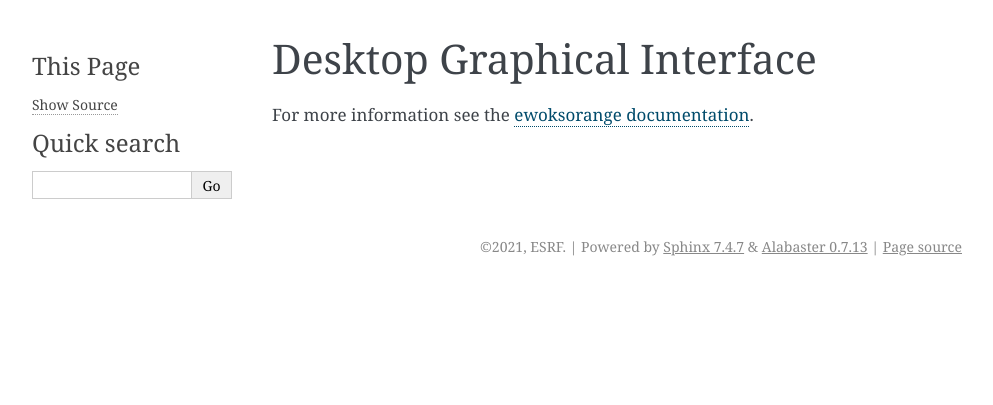
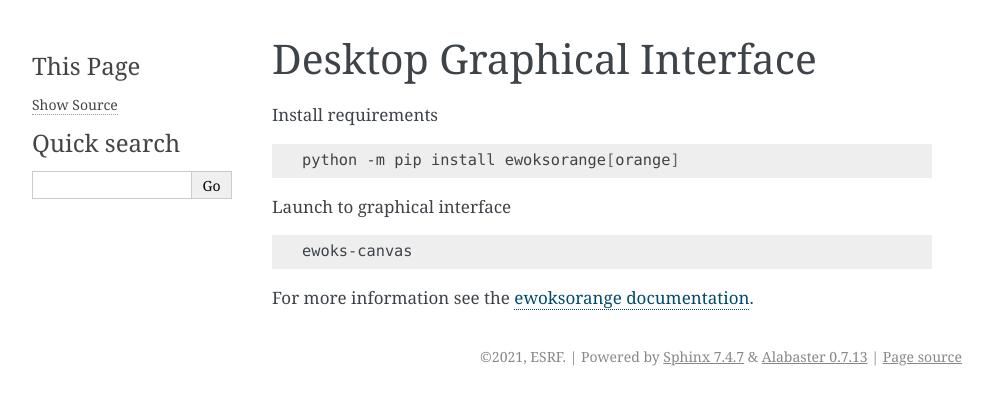
Before and after one commit to ewoks-kit/ewoks, a Sphinx documentation site: the page built from doc/ewoks_api/qt.rst, in a window 1280 px wide. Shown: the top 405 px of the page, without its empty margins (148-1141 px from the left). Built offline with Sphinx 7.4.7, drawn with Linux system fonts in a browser that asks for light colours; pages that are not in the unit, such as notebooks, are missing from menus.

Commit message:
improve docs

```diff
--- a/doc/ewoks_api/job.rst
+++ b/doc/ewoks_api/job.rst
@@ -17,7 +17,7 @@ Install on the worker side
     python -m pip install ewoksjob[worker,redis,monitor]
 
 The communication between client and worker goes through *Redis*, *RabbitMQ* or *Sqlite3*.
-Depending on which one you need, the `redis` installation option may vary. Both client and
+Depending on which one you choose, the `redis` installation option may vary. Both client and
 worker need access to a configuration that specifies the URL of the database and/or broker.
 For more information see the `ewoksjob documentation <https://ewoksjob.readthedocs.io/>`_.
 
--- a/doc/ewoks_api/qt.rst
+++ b/doc/ewoks_api/qt.rst
@@ -1,4 +1,16 @@
 Desktop Graphical Interface
 ===========================
 
+Install requirements
+
+.. code:: bash
+
+    python -m pip install ewoksorange[orange]
+
+Launch to graphical interface
+
+.. code:: bash
+
+    ewoks-canvas
+
 For more information see the `ewoksorange documentation <https://ewoksorange.readthedocs.io/>`_.
```
